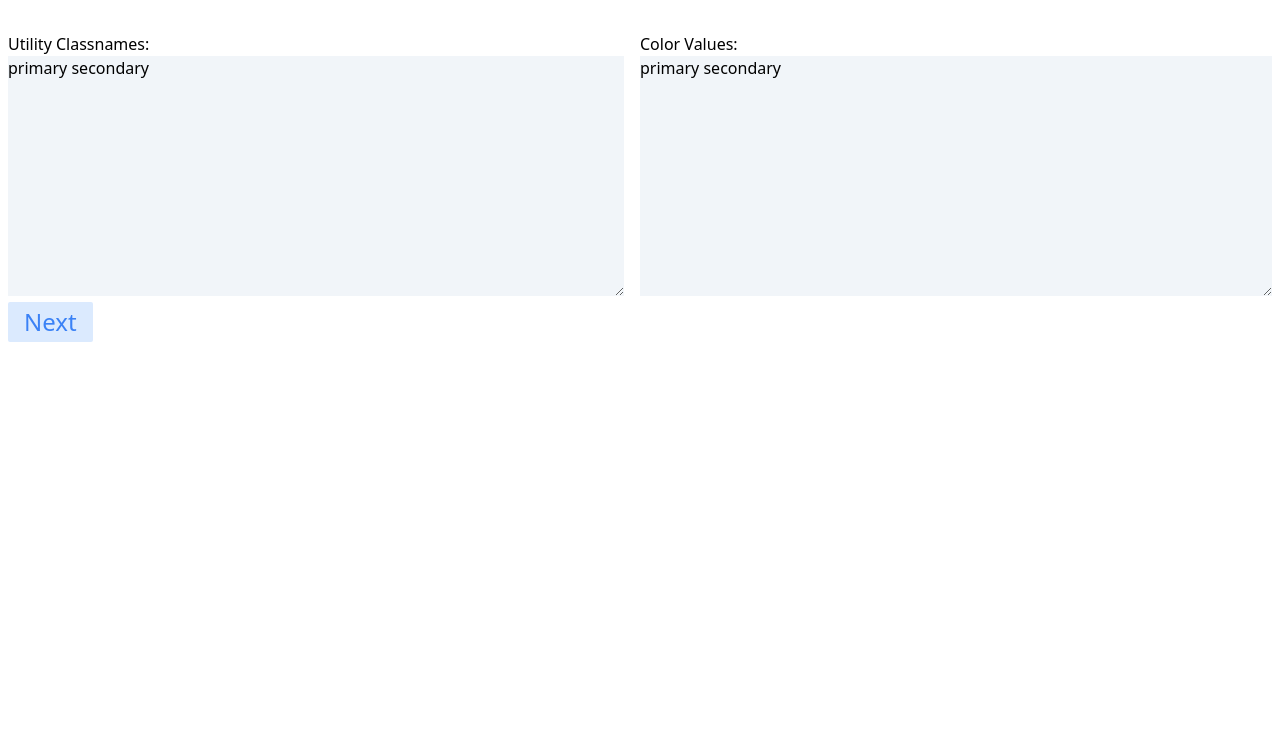
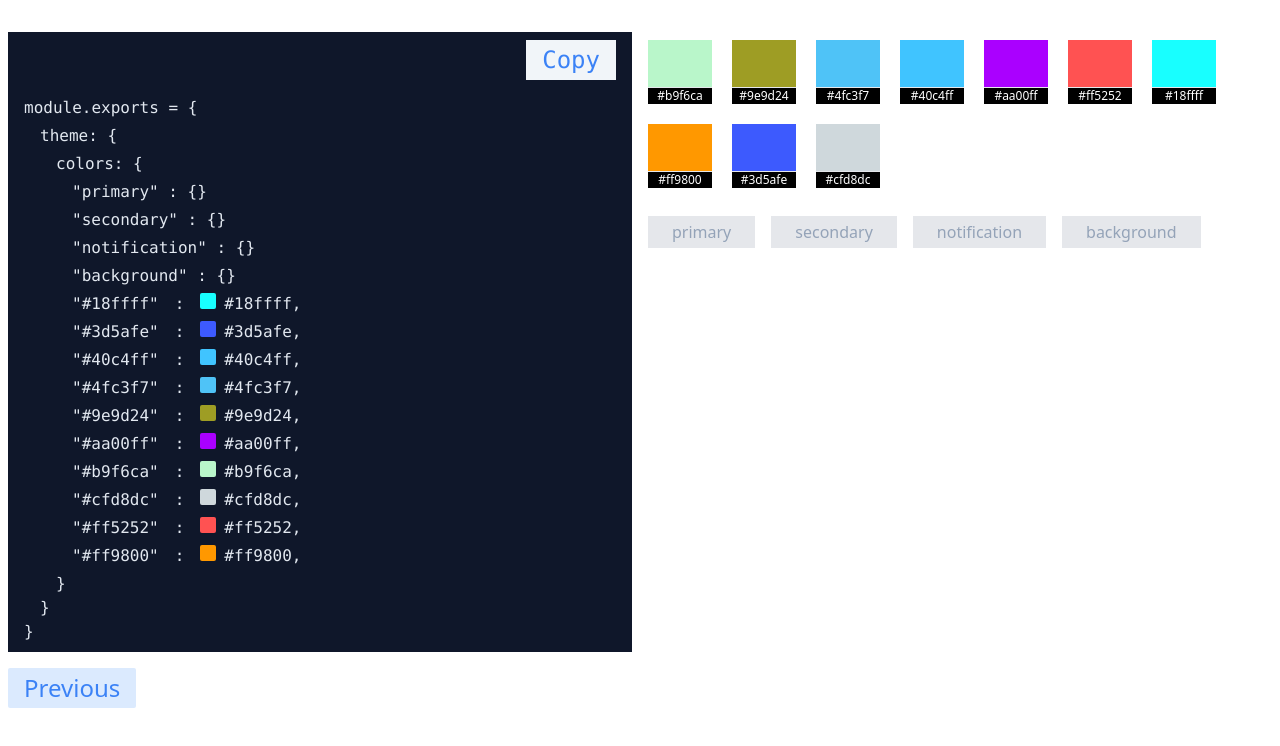
Before and after one commit to jcsherin/color-theme-editor, a React app: page / in a window 1280 px wide. Both pictures are taken after a click on the button "Next". Shown: the top 746 px of the page. Built offline with nearby package versions, Linux system fonts and the light colour scheme.

Commit message:
navigate next/prev ui

```diff
--- a/src/App.tsx
+++ b/src/App.tsx
@@ -548,6 +548,9 @@ export default function App() {
     );
   };
 
+  const handleNextUI = () => setWizard((wizard) => wizardNextStep(wizard));
+  const handlePrevUI = () => setWizard((wizard) => wizardPrevStep(wizard));
+
   const colorListItems = colorList.map((item) => {
     const color = colorDict.get(item.colorId);
     return color ? (
@@ -745,6 +748,7 @@ export default function App() {
   const childNodes = [klassNodes, ...singleColorNodes];
 
   const colorThemeInputUI = (
+    <>
       <div className="grid grid-cols-2">
         <div className="mr-4">
           <p>Utility Classnames:</p>
@@ -758,15 +762,20 @@ export default function App() {
             primary secondary
           </textarea>
         </div>
+      </div>
       <div>
-        <button className="py-1 px-4 text-2xl rounded-sm bg-blue-100 hover:bg-blue-300 text-blue-500 hover:text-blue-700">
+        <button
+          onClick={(_e) => handleNextUI()}
+          className="py-1 px-4 text-2xl rounded-sm bg-blue-100 hover:bg-blue-300 text-blue-500 hover:text-blue-700"
+        >
           Next
         </button>
       </div>
-    </div>
+    </>
   );
   const colorThemeConfigUI = (
-    <div className="grid grid-cols-2">
+    <>
+      <div className="grid grid-cols-2 mb-4">
         <div
           ref={mouseRef}
           className="bg-slate-900 text-slate-200 font-mono px-4 py-2 mr-2"
@@ -787,6 +796,15 @@ export default function App() {
           <div className={"pl-2"}>{utilityKlassesButtonGroup}</div>
         </div>
       </div>
+      <div>
+        <button
+          onClick={(_e) => handlePrevUI()}
+          className="py-1 px-4 text-2xl rounded-sm bg-blue-100 hover:bg-blue-300 text-blue-500 hover:text-blue-700"
+        >
+          Previous
+        </button>
+      </div>
+    </>
   );
 
   const showUI = (wizard: Wizard) => {
```
Lines whose indentation alone changed are shown as unchanged.
